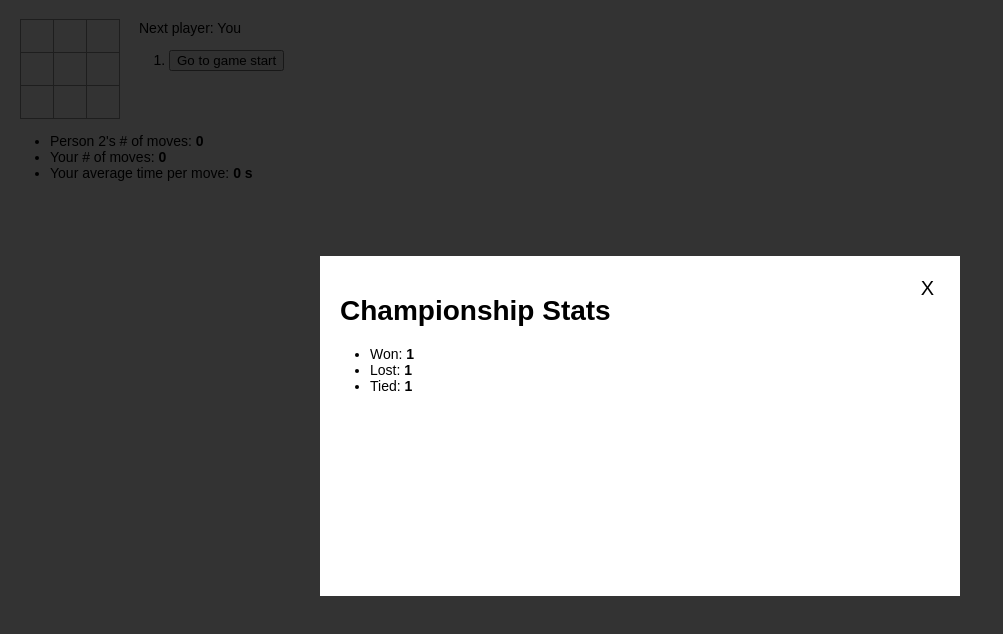
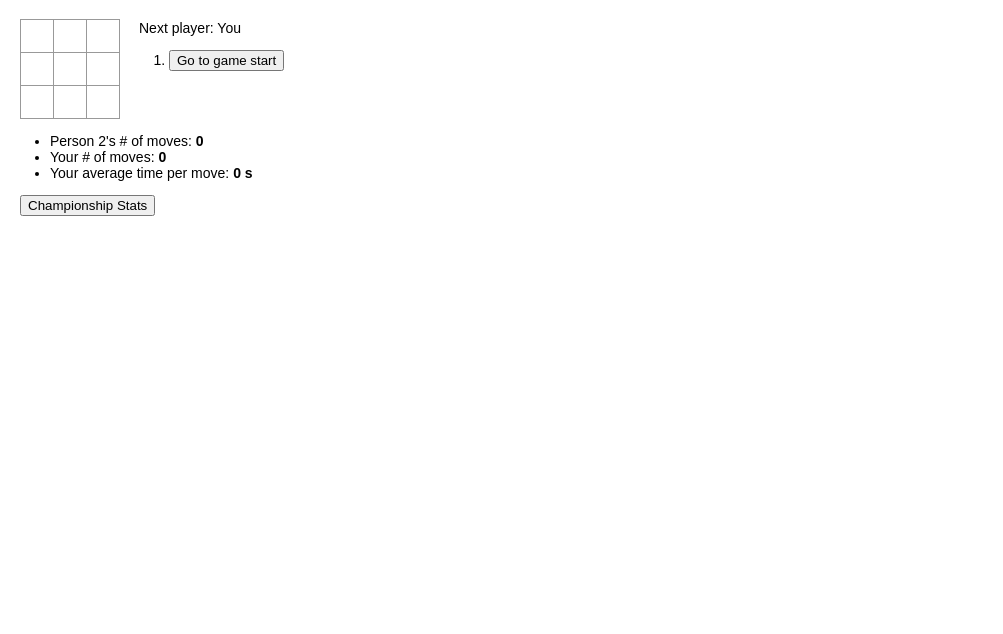
Before and after one commit to ttrepka/tic-tac-toe, a React (Create React App) app: page / in a window 1280 px wide. Shown: the top 634 px of the page, without its empty margins (0-1003 px from the left). Built offline with nearby package versions, Linux system fonts and the light colour scheme.

Commit message:
Move Championship modal to a component; button to open it

```diff
--- a/src/App.js
+++ b/src/App.js
@@ -1,31 +1,23 @@
 import React, { useState } from 'react';
 
+import ChampionshipModal from './stats/Championship';
 import Game from './game/Game';
 import Modal from './modal/Modal';
 import Stats from './stats/Stats';
 
 const App = () => {
-  const [isOpen, setIsOpen] = useState(true);
+  const [isModalOpen, setModalOpen] = useState(false);
 
-  const onClose = () => setIsOpen(false);
+  const closeModal = () => setModalOpen(false);
+  const openModal = () => setModalOpen(true);
 
   return (
     <>
       <Game />
       <Stats />
-      <Modal isOpen={isOpen} onClose={onClose}>
-        <h1>Championship Stats</h1>
-        <ul>
-          <li>
-            Won: <b>1</b>
-          </li>
-          <li>
-            Lost: <b>1</b>
-          </li>
-          <li>
-            Tied: <b>1</b>
-          </li>
-        </ul>
+      <button onClick={openModal}>Championship Stats</button>
+      <Modal isOpen={isModalOpen} onClose={closeModal}>
+        <ChampionshipModal />
       </Modal>
     </>
   );
--- /dev/null
+++ b/src/stats/Championship.js
@@ -0,0 +1,20 @@
+import React from 'react';
+
+const Championship = () => (
+  <>
+    <h1>Championship Stats</h1>
+    <ul>
+      <li>
+        Won: <b>1</b>
+      </li>
+      <li>
+        Lost: <b>1</b>
+      </li>
+      <li>
+        Tied: <b>1</b>
+      </li>
+    </ul>
+  </>
+);
+
+export default Championship;
```
